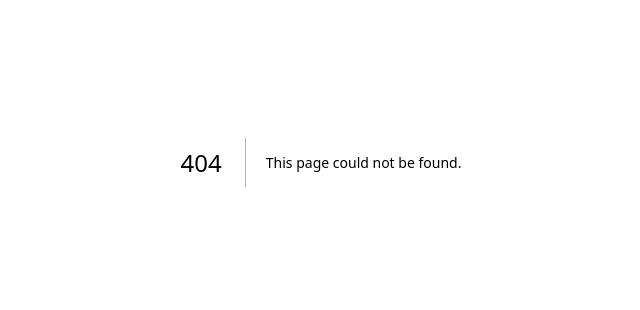
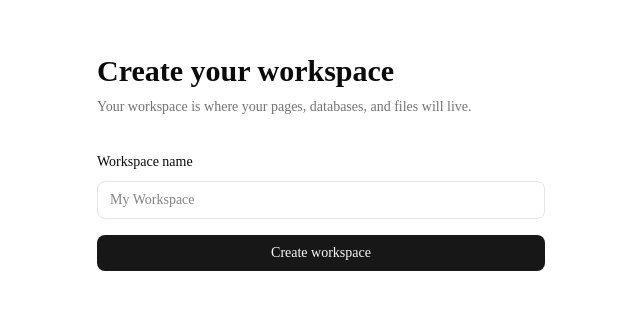
Before and after one commit to Tanupriya91/Nexora, a Next.js app in the folder frontend/: page /workspace/new in a window 1280 px wide. Before the commit this address had no page. Shown: the part 238-548 px from the top of the page, without its empty margins (319-959 px from the left). Built offline with nearby package versions, Linux system fonts and the light colour scheme.

Commit message:
feat: add workspace creation page

```diff
--- /dev/null
+++ b/frontend/src/app/workspace/new/page.tsx
@@ -0,0 +1,90 @@
+"use client"
+
+import { FormEvent, useState } from "react"
+import { useRouter } from "next/navigation"
+
+export default function NewWorkspacePage() {
+  const router = useRouter()
+  const [name, setName] = useState("")
+  const [error, setError] = useState("")
+  const [loading, setLoading] = useState(false)
+
+  async function handleSubmit(event: FormEvent<HTMLFormElement>) {
+    event.preventDefault()
+
+    setError("")
+    setLoading(true)
+
+    try {
+      const response = await fetch("/api/workspaces", {
+        method: "POST",
+        headers: {
+          "Content-Type": "application/json",
+        },
+        body: JSON.stringify({ name }),
+      })
+
+      const data = await response.json()
+
+      if (!response.ok) {
+        setError(data.error ?? "Failed to create workspace")
+        return
+      }
+
+      router.push("/")
+      router.refresh()
+    } catch {
+      setError("Something went wrong")
+    } finally {
+      setLoading(false)
+    }
+  }
+
+  return (
+    <main className="flex min-h-screen items-center justify-center p-6">
+      <div className="w-full max-w-md">
+        <h1 className="text-3xl font-semibold">
+          Create your workspace
+        </h1>
+
+        <p className="mt-2 text-sm text-muted-foreground">
+          Your workspace is where your pages, databases, and files will live.
+        </p>
+
+        <form onSubmit={handleSubmit} className="mt-8 space-y-4">
+          <div>
+            <label
+              htmlFor="workspace-name"
+              className="text-sm font-medium"
+            >
+              Workspace name
+            </label>
+
+            <input
+              id="workspace-name"
+              value={name}
+              onChange={(event) => setName(event.target.value)}
+              placeholder="My Workspace"
+              className="mt-2 w-full rounded-md border bg-background px-3 py-2 text-sm outline-none"
+              required
+            />
+          </div>
+
+          {error && (
+            <p className="text-sm text-destructive">
+              {error}
+            </p>
+          )}
+
+          <button
+            type="submit"
+            disabled={loading}
+            className="w-full rounded-md bg-primary px-4 py-2 text-sm font-medium text-primary-foreground disabled:opacity-50"
+          >
+            {loading ? "Creating..." : "Create workspace"}
+          </button>
+        </form>
+      </div>
+    </main>
+  )
+}
```
